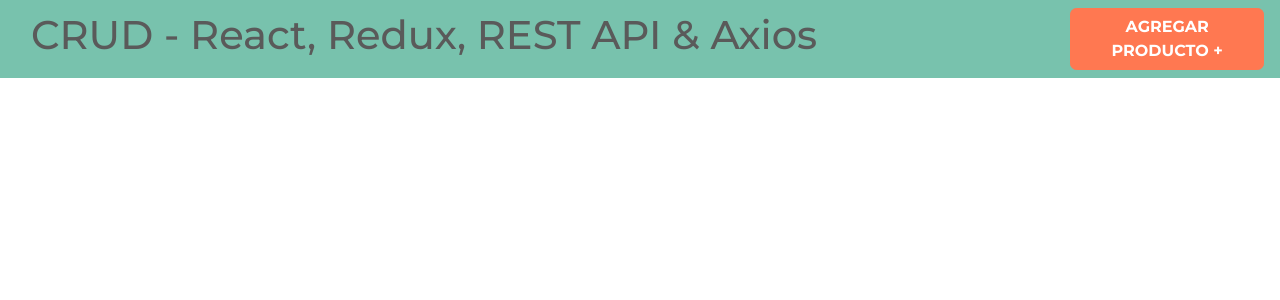
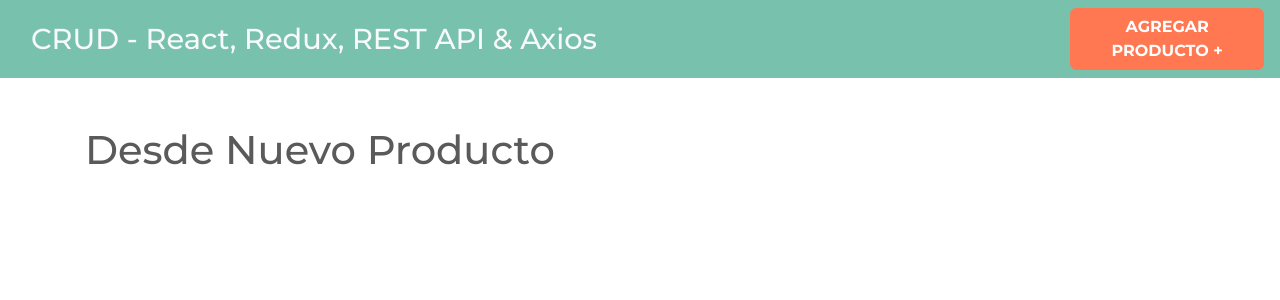
Before and after one commit to AlexanderAyra/React-Readux-React_Router_DOM, a React (Create React App) app: page /productos/nuevo in a window 1280 px wide. Shown: the top 300 px of the page. Built offline with nearby package versions, Linux system fonts and the light colour scheme.

Commit message:
Agregando React Router DOM y Componentes

```diff
--- a/package.json
+++ b/package.json
@@ -6,9 +6,9 @@
     "@testing-library/jest-dom": "^4.2.4",
     "@testing-library/react": "^9.5.0",
     "@testing-library/user-event": "^7.2.1",
-    "eslint": "^6.6.0",
     "react": "^16.13.1",
     "react-dom": "^16.13.1",
+    "react-router-dom": "^5.2.0",
     "react-scripts": "3.4.3"
   },
   "scripts": {
@@ -33,6 +33,7 @@
     ]
   },
   "devDependencies": {
+    "eslint": "^6.6.0",
     "eslint-config-airbnb": "^18.2.0",
     "eslint-plugin-import": "^2.22.1",
     "eslint-plugin-jsx-a11y": "^6.3.1",
--- a/src/App.jsx
+++ b/src/App.jsx
@@ -1,13 +1,22 @@
 import React from 'react'
+import { BrowserRouter as Router, Route, Switch } from 'react-router-dom'
+import EditarProducto from './components/EditarProducto'
 import Header from './components/Header'
+import NuevoProducto from './components/NuevoProducto'
+import Productos from './components/Productos'
 
 const App = () => {
   return (
-    <div>
-      <div>
-        <Header />
+    <Router>
+      <Header />
+      <div className='container mt-5'>
+        <Switch>
+          <Route exact path='/' component={Productos} />
+          <Route exact path='/productos/nuevo' component={NuevoProducto} />
+          <Route exact path='/productos/editar/:id' component={EditarProducto} />
+        </Switch>
       </div>
-    </div>
+    </Router>
   )
 }
 
--- /dev/null
+++ b/src/components/EditarProducto.jsx
@@ -0,0 +1,8 @@
+import React from 'react'
+
+const EditarProducto = () => {
+  return (
+    <h1>Desde Editar Producto</h1>
+  )
+}
+export default EditarProducto
--- a/src/components/Header.jsx
+++ b/src/components/Header.jsx
@@ -1,4 +1,5 @@
 import React from 'react'
+import { Link } from 'react-router-dom'
 
 const Header = () => {
   return (
@@ -6,14 +7,17 @@
       className='navbar navbar-expand-lg navbar-dark bg-primary'
     >
       <div className='container'>
-        <h1>CRUD - React, Redux, REST API & Axios</h1>
+        {/* <h1>CRUD - React, Redux, REST API & Axios</h1> */}
+        <h1>
+          <Link to='/' className='text-light'>CRUD - React, Redux, REST API & Axios</Link>
+        </h1>
       </div>
-      <a
+      <Link
+        to='/productos/nuevo'
         className='btn btn-danger nuevo-post d-block d-md-inline-blok'
-        href='/productos/nuevo'
       >
         Agregar Producto &#43;
-      </a>
+      </Link>
     </nav>
   )
 }
--- /dev/null
+++ b/src/components/NuevoProducto.jsx
@@ -0,0 +1,9 @@
+import React from 'react'
+
+const NuevoProducto = () => {
+  return (
+    <h1>Desde Nuevo Producto</h1>
+  )
+}
+
+export default NuevoProducto
--- /dev/null
+++ b/src/components/Productos.jsx
@@ -0,0 +1,8 @@
+import React from 'react'
+
+const Productos = () => {
+  return (
+    <h1>Desde Productos</h1>
+  )
+}
+export default Productos
```
Also changed, not shown: 1 other file (tests, documents, lock files or other folders).
